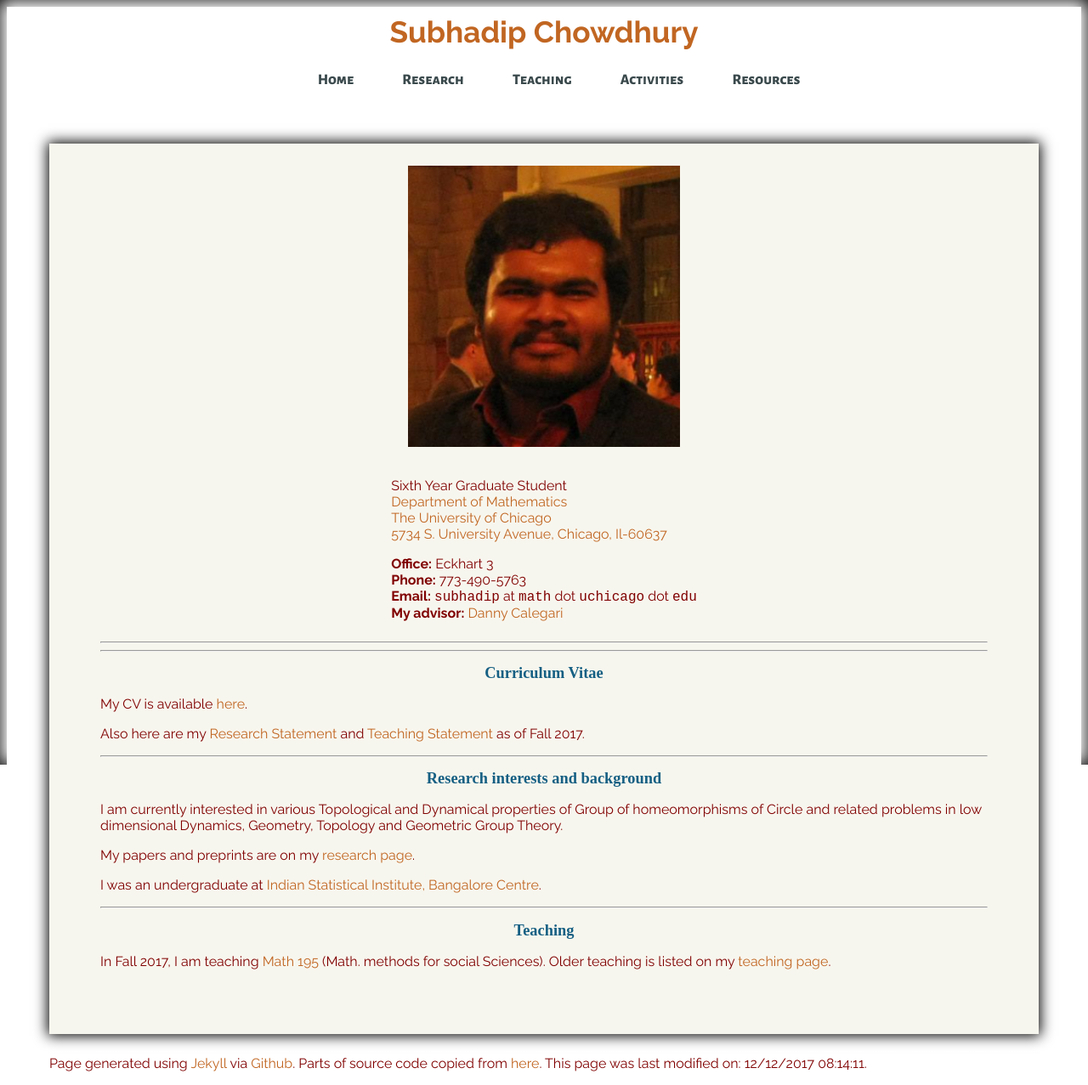
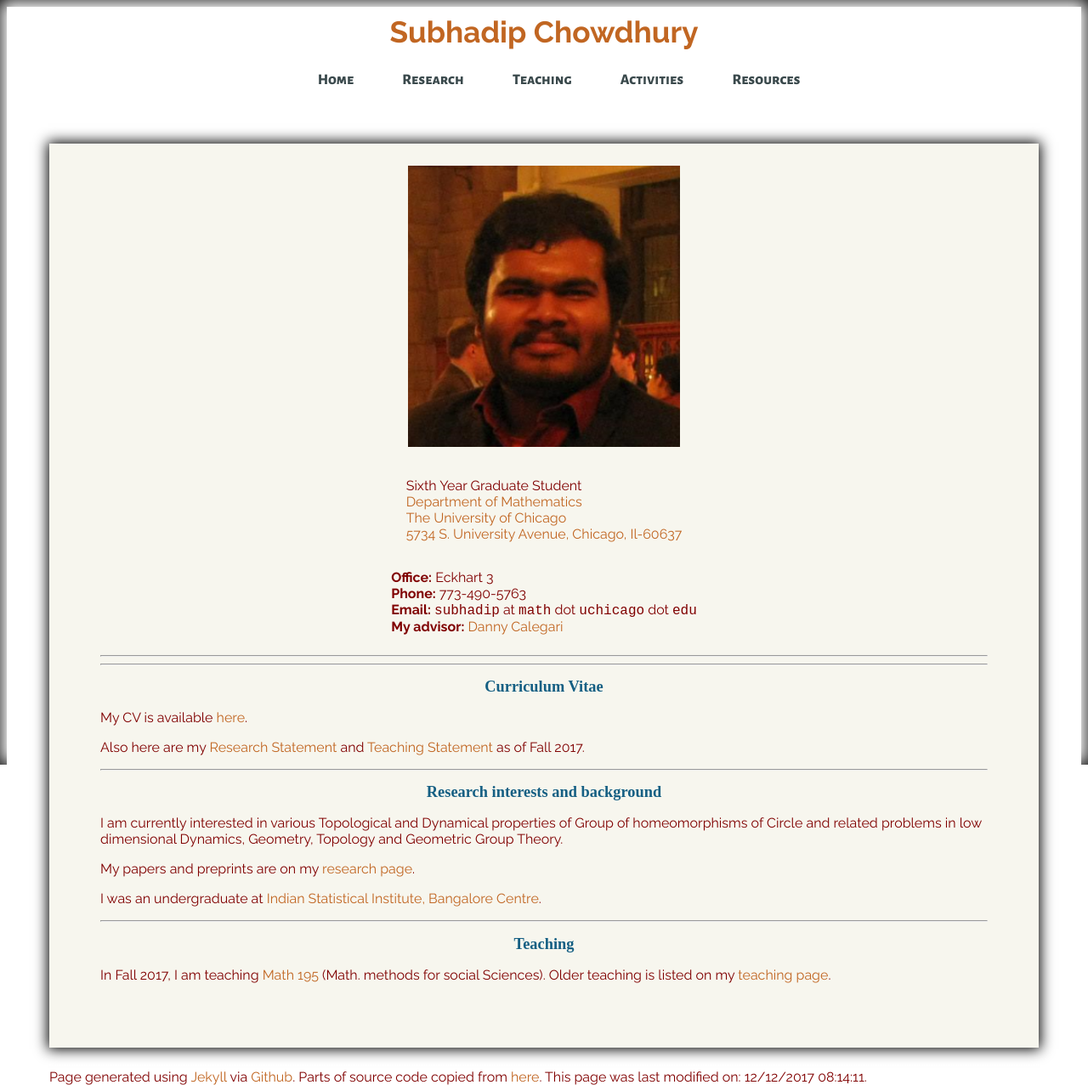
Before and after one commit to subhadipchowdhury/subhadipchowdhury.github.io, a Jekyll site: the page built from index.md, in a window 1280 px wide. Shown: the whole page at 85% size. Built offline with Jekyll 4.4.1, drawn with Linux system fonts in a browser that asks for light colours; some web fonts are replaced.

Commit message:
Update index.md

```diff
--- a/index.md
+++ b/index.md
@@ -8,20 +8,16 @@
 
 ![Subhadip Chowdhury](assets/me_2012.png){:#mypicture}
 
-<div class="mailing_address">
-
 Sixth Year Graduate Student
 [Department of Mathematics](http://math.uchicago.edu)
 [The University of Chicago](http://www.uchicago.edu)
 [5734 S. University Avenue, Chicago, Il-60637](https://maps.google.com/maps?q=5734+S.+University+Avenue,+Chicago,+Il-60637)
-
 
 **Office:** Eckhart 3
 **Phone:** 773-490-5763
 **Email:** `subhadip` at `math` dot `uchicago` dot `edu`
 **My advisor:** [Danny Calegari](http://math.uchicago.edu/~dannyc/)
 
-</div>
 </div>
 
 <hr><hr>
```
